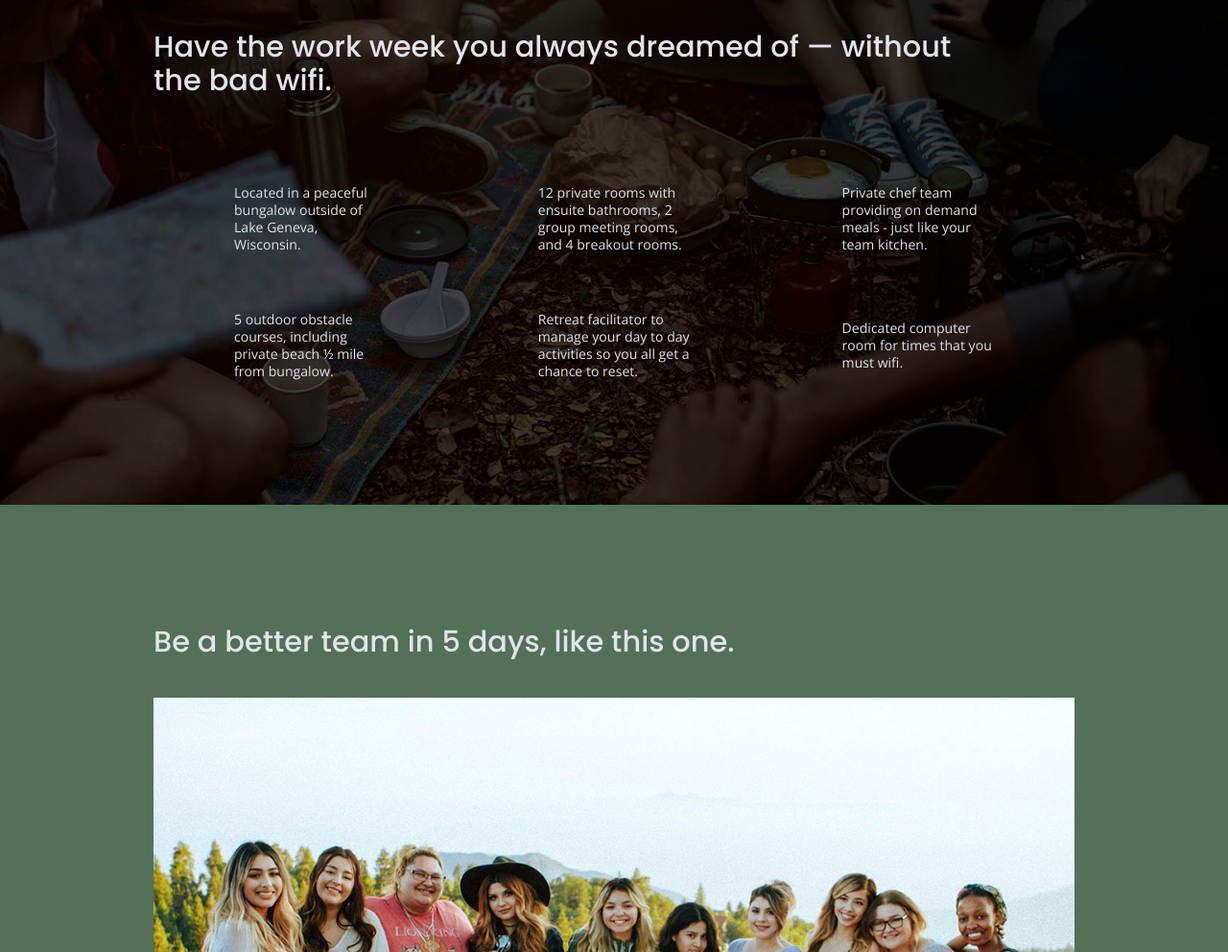
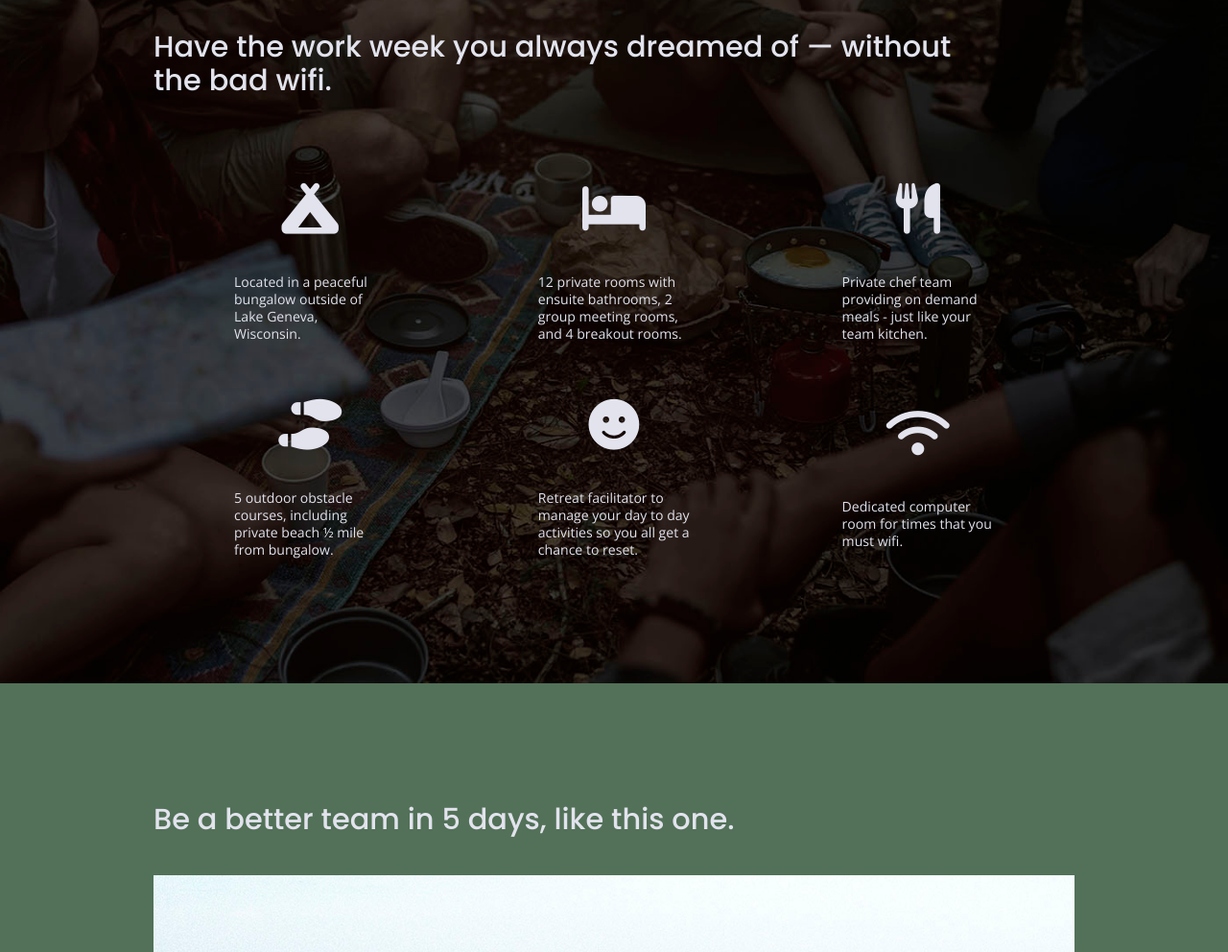
Before and after one commit to RingyDingy/tech-retreat, a website built with Parcel: page index.html in a window 1280 px wide. Shown: the part 891-1883 px from the top of the page at 96% size. Built offline with nearby package versions, Linux system fonts and the light colour scheme.

Commit message:
Added fontawesome icons to features page

```diff
--- a/css/main.css
+++ b/css/main.css
@@ -312,6 +312,11 @@ header figure {
   .features p {
     margin: 0;
   }
+
+ .features i {
+  font-size: 3.75em;
+  margin-bottom: 40px;
+ }
 
   /* Reviews */
 
--- a/index.html
+++ b/index.html
@@ -18,12 +18,14 @@
 
   <link rel="stylesheet" href="css/normalize.css">
   <link rel="stylesheet" href="css/main.css">
-
+  <script src="https://kit.fontawesome.com/4002f2e1cd.js" crossorigin="anonymous"></script>
 <!--Google Fonts-->
 
   <link href="https://fonts.googleapis.com/css?family=Open+Sans:400,700|Poppins:500,700" rel="stylesheet">
 
   <meta name="theme-color" content="#fafafa">
+
+
 </head>
 
 <body>
@@ -77,42 +79,42 @@
         <h2>Have the work week you always dreamed of — without the bad wifi.</h2>
         <div class="features-items">
           <article>
-            <p class="fontawesome-icon">
+            <p class="fontawesome-icon"><i class="fa-solid fa-campground"></i></i>
             </p>
             <p class="features-item-description">
               Located in a peaceful bungalow outside of Lake Geneva, Wisconsin.
             </p>
           </article>
           <article>
-            <p class="fontawesome-icon">
+            <p class="fontawesome-icon"> <i class="fas fa-bed"></i>
             </p>
             <p class="features-item-description">
               12 private rooms with ensuite bathrooms, 2 group meeting rooms, and 4 breakout rooms.
             </p>
           </article>
           <article>
-            <p class="fontawesome-icon">
+            <p class="fontawesome-icon"> <i class="fas fa-utensils"></i>
             </p>
             <p class="features-item-description">
               Private chef team providing on demand meals - just like your team kitchen.
             </p>
           </article>
           <article>
-            <p class="fontawesome-icon">
+            <p class="fontawesome-icon"><i class="fas fa-shoe-prints"></i>
             </p>
             <p class="features-item-description">
               5 outdoor obstacle courses, including private beach ½ mile from bungalow.
             </p>
           </article>
           <article>
-            <p class="fontawesome-icon">
+            <p class="fontawesome-icon"><i class="fas fa-smile"></i>
             </p>
             <p class="features-item-description">
               Retreat facilitator to manage your day to day activities so you all get a chance to reset.
             </p>
           </article>
           <article>
-            <p class="fontawesome-icon">
+            <p class="fontawesome-icon"><i class="fas fa-wifi"></i>
             </p>
             <p class="features-item-description">
               Dedicated computer room for times that you must wifi.
```
Also changed, not shown: about/index.html (+3 -0 lines).
